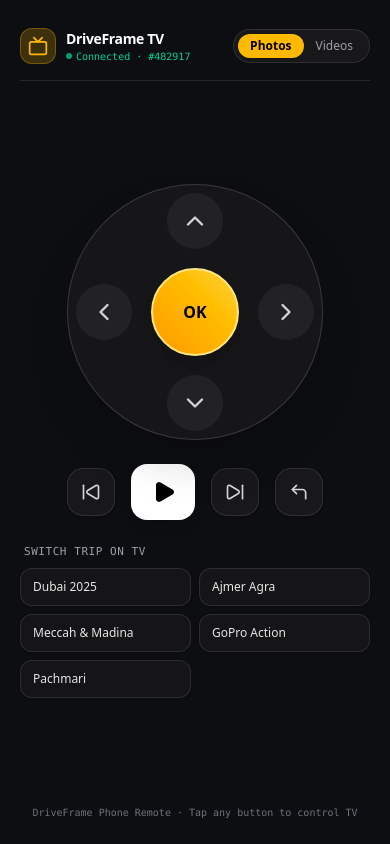
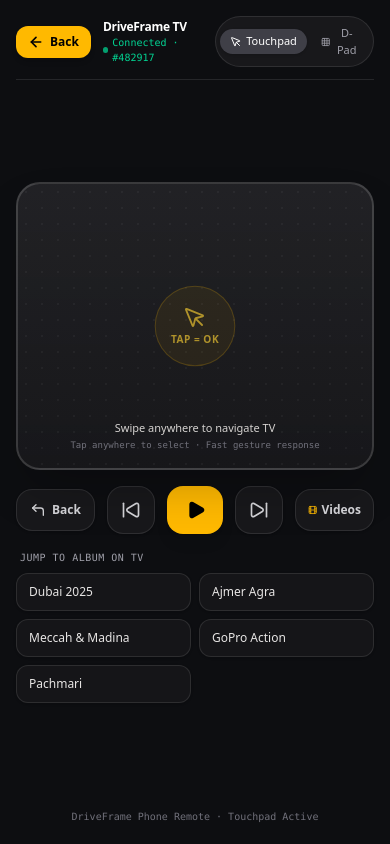
Before and after one commit to shaizanalam/tv, a Next.js app in the folder apps/web/: page /remote in a window 390 px wide. Built offline with nearby package versions, Linux system fonts and the light colour scheme.

Commit message:
feat(remote): add interactive swipe touchpad surface and prominent back buttons on mobile remote

```diff
--- a/apps/web/app/remote/page.tsx
+++ b/apps/web/app/remote/page.tsx
@@ -1,25 +1,27 @@
 'use client';
 
-import React, { useState, useEffect, useCallback, Suspense } from 'react';
+import React, { useState, useEffect, useCallback, useRef, Suspense } from 'react';
 import { useSearchParams } from 'next/navigation';
-import { motion } from 'framer-motion';
+import { motion, AnimatePresence } from 'framer-motion';
 import {
   ChevronUp,
   ChevronDown,
   ChevronLeft,
   ChevronRight,
   Play,
-  Pause,
   SkipForward,
   SkipBack,
   CornerUpLeft,
   Tv,
   Film,
   Image as ImageIcon,
-  CheckCircle2,
   Sliders,
   Volume2,
   Loader2,
+  MousePointer,
+  Grid,
+  ArrowLeft,
+  Smartphone,
 } from 'lucide-react';
 
 const TRIP_COLLECTIONS = [
@@ -35,7 +37,12 @@ function RemoteControllerContent() {
   const pairCode = searchParams.get('pair') || searchParams.get('code') || '482917';
 
   const [activeTab, setActiveTab] = useState<'photos' | 'videos'>('photos');
-  const [lastSent, setLastSent] = useState<string>('');
+  const [controlMode, setControlMode] = useState<'trackpad' | 'dpad'>('trackpad');
+  const [lastGesture, setLastGesture] = useState<string>('');
+
+  // Touchpad touch tracking refs
+  const touchStartPos = useRef<{ x: number; y: number; time: number } | null>(null);
+  const touchPadRef = useRef<HTMLDivElement | null>(null);
 
   // Send Remote Command over sync channel
   const sendCommand = useCallback(
@@ -43,12 +50,12 @@ function RemoteControllerContent() {
       // Gentle mobile haptic vibration
       if (typeof window !== 'undefined' && 'vibrate' in navigator) {
         try {
-          navigator.vibrate(20);
+          navigator.vibrate(25);
         } catch {}
       }
 
-      setLastSent(type);
-      setTimeout(() => setLastSent(''), 600);
+      setLastGesture(type);
+      setTimeout(() => setLastGesture(''), 500);
 
       try {
         await fetch('/api/remote/sync', {
@@ -70,16 +77,67 @@ function RemoteControllerContent() {
     [pairCode]
   );
 
+  // Touchpad Gestures: Tap to OK, Swipe Up/Down/Left/Right
+  const handleTouchStart = (e: React.TouchEvent) => {
+    const touch = e.touches[0];
+    touchStartPos.current = {
+      x: touch.clientX,
+      y: touch.clientY,
+      time: Date.now(),
+    };
+  };
+
+  const handleTouchEnd = (e: React.TouchEvent) => {
+    if (!touchStartPos.current) return;
+    const touch = e.changedTouches[0];
+    const dx = touch.clientX - touchStartPos.current.x;
+    const dy = touch.clientY - touchStartPos.current.y;
+    const dt = Date.now() - touchStartPos.current.time;
+
+    const absX = Math.abs(dx);
+    const absY = Math.abs(dy);
+    const minSwipeDist = 35; // minimum distance in px for a gesture
+
+    if (absX < 15 && absY < 15 && dt < 300) {
+      // Tap detected -> Execute OK
+      sendCommand('ok');
+    } else if (absX > absY && absX > minSwipeDist) {
+      // Horizontal swipe
+      if (dx > 0) {
+        sendCommand('dpad_right');
+      } else {
+        sendCommand('dpad_left');
+      }
+    } else if (absY > absX && absY > minSwipeDist) {
+      // Vertical swipe
+      if (dy > 0) {
+        sendCommand('dpad_down');
+      } else {
+        sendCommand('dpad_up');
+      }
+    }
+
+    touchStartPos.current = null;
+  };
+
   return (
-    <div className="min-h-[100dvh] w-full bg-[#0d0e11] text-stone-100 flex flex-col justify-between p-5 select-none font-sans">
-      {/* Top Header */}
-      <header className="flex items-center justify-between pt-2 pb-4 border-b border-white/10">
-        <div className="flex items-center gap-2.5">
-          <div className="w-9 h-9 rounded-xl bg-amber-400/20 border border-amber-400/30 flex items-center justify-center text-amber-400">
-            <Tv className="w-5 h-5" />
-          </div>
-          <div>
-            <h1 className="text-sm font-semibold tracking-tight text-white">DriveFrame TV</h1>
+    <div className="min-h-[100dvh] w-full bg-[#0d0e11] text-stone-100 flex flex-col justify-between p-4 sm:p-5 select-none font-sans">
+      {/* 1. Header with prominent Back Button */}
+      <header className="flex items-center justify-between pb-3 border-b border-white/10">
+        <div className="flex items-center gap-2">
+          {/* Prominent Back Button */}
+          <motion.button
+            whileTap={{ scale: 0.9 }}
+            onClick={() => sendCommand('back')}
+            className="flex items-center gap-1.5 px-3 py-2 rounded-xl bg-amber-400 text-black font-bold text-xs cursor-pointer shadow-md active:bg-amber-300"
+            title="Back / Exit on TV"
+          >
+            <ArrowLeft className="w-4 h-4 stroke-[2.5]" />
+            <span>Back</span>
+          </motion.button>
+
+          <div className="pl-1">
+            <h1 className="text-xs font-semibold text-white tracking-tight">DriveFrame TV</h1>
             <p className="text-[10px] text-emerald-400 font-mono flex items-center gap-1">
               <span className="w-1.5 h-1.5 rounded-full bg-emerald-400 animate-pulse" />
               Connected · #{pairCode}
@@ -87,40 +145,87 @@ function RemoteControllerContent() {
           </div>
         </div>
 
-        {/* Photos vs Videos Toggle */}
-        <div className="flex items-center bg-zinc-900 border border-white/10 p-1 rounded-full">
+        {/* Mode Selector: Touchpad vs D-Pad */}
+        <div className="flex items-center bg-zinc-900 border border-white/10 p-1 rounded-full gap-1">
           <button
-            onClick={() => {
-              setActiveTab('photos');
-              sendCommand('switch_hub', { tab: 'photos' });
-            }}
-            className={`px-3 py-1 rounded-full text-xs font-medium cursor-pointer transition-all ${
-              activeTab === 'photos' ? 'bg-amber-400 text-black font-semibold shadow' : 'text-zinc-400'
+            onClick={() => setControlMode('trackpad')}
+            className={`flex items-center gap-1 px-2.5 py-1 rounded-full text-[11px] font-medium cursor-pointer transition-all ${
+              controlMode === 'trackpad' ? 'bg-zinc-700 text-white shadow' : 'text-zinc-400'
             }`}
           >
-            Photos
+            <MousePointer className="w-3 h-3" />
+            <span>Touchpad</span>
           </button>
           <button
-            onClick={() => {
-              setActiveTab('videos');
-              sendCommand('switch_hub', { tab: 'videos' });
-            }}
-            className={`px-3 py-1 rounded-full text-xs font-medium cursor-pointer transition-all ${
-              activeTab === 'videos' ? 'bg-amber-400 text-black font-semibold shadow' : 'text-zinc-400'
+            onClick={() => setControlMode('dpad')}
+            className={`flex items-center gap-1 px-2.5 py-1 rounded-full text-[11px] font-medium cursor-pointer transition-all ${
+              controlMode === 'dpad' ? 'bg-zinc-700 text-white shadow' : 'text-zinc-400'
             }`}
           >
-            Videos
+            <Grid className="w-3 h-3" />
+            <span>D-Pad</span>
           </button>
         </div>
       </header>
 
-      {/* Main Touch Trackpad & D-Pad */}
-      <main className="my-auto flex flex-col items-center gap-6 py-4">
-        {/* Spatial Circular D-Pad */}
+      {/* 2. Main Interactive Surface (Touchpad or D-Pad) */}
+      <main className="my-auto flex flex-col items-center gap-4 py-2 w-full max-w-sm mx-auto">
+        {controlMode === 'trackpad' ? (
+          /* ============================================================ */
+          /* TOUCHPAD CONTROLLER (Apple TV Remote Trackpad Style)          */
+          /* ============================================================ */
+          <div className="w-full flex flex-col items-center gap-2">
+            <div
+              ref={touchPadRef}
+              onTouchStart={handleTouchStart}
+              onTouchEnd={handleTouchEnd}
+              className="relative w-full h-72 rounded-3xl bg-gradient-to-b from-zinc-800/80 to-zinc-900/95 border-2 border-white/15 shadow-2xl flex flex-col items-center justify-center p-6 cursor-pointer touch-none active:border-amber-400/50 transition-colors"
+            >
+              {/* Subtle Touchpad Grid Texture */}
+              <div className="absolute inset-0 rounded-3xl bg-[radial-gradient(#ffffff0a_1px,transparent_1px)] [background-size:16px_16px] pointer-events-none" />
+
+              {/* Center Touch Indicator */}
+              <motion.div
+                animate={{ scale: [1, 1.05, 1], opacity: [0.6, 0.9, 0.6] }}
+                transition={{ duration: 3, repeat: Infinity }}
+                className="w-20 h-20 rounded-full bg-amber-400/10 border border-amber-400/30 flex flex-col items-center justify-center text-amber-300 pointer-events-none"
+              >
+                <MousePointer className="w-6 h-6 stroke-[1.8] mb-0.5" />
+                <span className="text-[10px] font-bold tracking-wider">TAP = OK</span>
+              </motion.div>
+
+              <div className="absolute bottom-4 text-center pointer-events-none">
+                <p className="text-[11px] font-medium text-stone-300">
+                  Swipe anywhere to navigate TV
+                </p>
+                <p className="text-[9px] text-zinc-500 font-mono mt-0.5">
+                  Tap anywhere to select · Fast gesture response
+                </p>
+              </div>
+
+              {/* Dynamic Gesture Feedback Pill */}
+              <AnimatePresence>
+                {lastGesture && (
+                  <motion.div
+                    initial={{ opacity: 0, scale: 0.8 }}
+                    animate={{ opacity: 1, scale: 1 }}
+                    exit={{ opacity: 0, scale: 0.8 }}
+                    className="absolute top-4 px-3 py-1 rounded-full bg-amber-400 text-black text-[10px] font-bold uppercase tracking-wider shadow-lg"
+                  >
+                    {lastGesture.replace('_', ' ')}
+                  </motion.div>
+                )}
+              </AnimatePresence>
+            </div>
+          </div>
+        ) : (
+          /* ============================================================ */
+          /* CLASSIC SPATIAL D-PAD                                        */
+          /* ============================================================ */
           <div className="relative w-64 h-64 rounded-full bg-zinc-900/90 border border-white/15 shadow-2xl flex items-center justify-center p-3">
             {/* UP */}
             <motion.button
-            whileTap={{ scale: 0.92 }}
+              whileTap={{ scale: 0.9 }}
               onClick={() => sendCommand('dpad_up')}
               className="absolute top-2 w-14 h-14 rounded-full bg-white/5 active:bg-amber-400/30 flex items-center justify-center text-zinc-300 active:text-amber-300 cursor-pointer"
             >
@@ -129,7 +234,7 @@ function RemoteControllerContent() {
 
             {/* DOWN */}
             <motion.button
-            whileTap={{ scale: 0.92 }}
+              whileTap={{ scale: 0.9 }}
               onClick={() => sendCommand('dpad_down')}
               className="absolute bottom-2 w-14 h-14 rounded-full bg-white/5 active:bg-amber-400/30 flex items-center justify-center text-zinc-300 active:text-amber-300 cursor-pointer"
             >
@@ -138,7 +243,7 @@ function RemoteControllerContent() {
 
             {/* LEFT */}
             <motion.button
-            whileTap={{ scale: 0.92 }}
+              whileTap={{ scale: 0.9 }}
               onClick={() => sendCommand('dpad_left')}
               className="absolute left-2 w-14 h-14 rounded-full bg-white/5 active:bg-amber-400/30 flex items-center justify-center text-zinc-300 active:text-amber-300 cursor-pointer"
             >
@@ -147,7 +252,7 @@ function RemoteControllerContent() {
 
             {/* RIGHT */}
             <motion.button
-            whileTap={{ scale: 0.92 }}
+              whileTap={{ scale: 0.9 }}
               onClick={() => sendCommand('dpad_right')}
               className="absolute right-2 w-14 h-14 rounded-full bg-white/5 active:bg-amber-400/30 flex items-center justify-center text-zinc-300 active:text-amber-300 cursor-pointer"
             >
@@ -163,13 +268,24 @@ function RemoteControllerContent() {
               OK
             </motion.button>
           </div>
+        )}
 
-        {/* Playback Action Controls */}
-        <div className="flex items-center justify-center gap-4 w-full max-w-xs">
+        {/* 3. Action Controls Deck */}
+        <div className="flex items-center justify-center gap-3 w-full">
+          <motion.button
+            whileTap={{ scale: 0.9 }}
+            onClick={() => sendCommand('back')}
+            className="flex-1 py-3 px-3 rounded-2xl bg-zinc-900 border border-white/10 flex items-center justify-center gap-1.5 text-xs font-semibold text-zinc-300 active:text-amber-400 cursor-pointer shadow"
+          >
+            <CornerUpLeft className="w-4 h-4" />
+            <span>Back</span>
+          </motion.button>
+
           <motion.button
             whileTap={{ scale: 0.9 }}
             onClick={() => sendCommand('skip_prev')}
             className="w-12 h-12 rounded-2xl bg-zinc-900 border border-white/10 flex items-center justify-center text-zinc-300 active:text-amber-400 cursor-pointer shadow"
+            title="Previous"
           >
             <SkipBack className="w-5 h-5" />
           </motion.button>
@@ -177,33 +293,39 @@ function RemoteControllerContent() {
           <motion.button
             whileTap={{ scale: 0.9 }}
             onClick={() => sendCommand('play_pause')}
-            className="w-16 h-14 rounded-2xl bg-white text-black font-semibold flex items-center justify-center cursor-pointer shadow-lg active:scale-95 transition-transform"
+            className="w-14 h-12 rounded-2xl bg-amber-400 text-black font-semibold flex items-center justify-center cursor-pointer shadow-lg active:scale-95"
+            title="Play/Pause"
           >
-            <Play className="w-6 h-6 fill-current ml-0.5" />
+            <Play className="w-5 h-5 fill-current ml-0.5" />
           </motion.button>
 
           <motion.button
             whileTap={{ scale: 0.9 }}
             onClick={() => sendCommand('skip_next')}
             className="w-12 h-12 rounded-2xl bg-zinc-900 border border-white/10 flex items-center justify-center text-zinc-300 active:text-amber-400 cursor-pointer shadow"
+            title="Next"
           >
             <SkipForward className="w-5 h-5" />
           </motion.button>
 
           <motion.button
             whileTap={{ scale: 0.9 }}
-            onClick={() => sendCommand('back')}
-            className="w-12 h-12 rounded-2xl bg-zinc-900 border border-white/10 flex items-center justify-center text-zinc-300 active:text-amber-400 cursor-pointer shadow"
-            title="Back / Exit"
+            onClick={() => {
+              const nextTab = activeTab === 'photos' ? 'videos' : 'photos';
+              setActiveTab(nextTab);
+              sendCommand('switch_hub', { tab: nextTab });
+            }}
+            className="flex-1 py-3 px-3 rounded-2xl bg-zinc-900 border border-white/10 flex items-center justify-center gap-1 text-xs font-semibold text-zinc-300 active:text-amber-400 cursor-pointer shadow truncate"
           >
-            <CornerUpLeft className="w-5 h-5" />
+            {activeTab === 'photos' ? <Film className="w-4 h-4 text-amber-400" /> : <ImageIcon className="w-4 h-4 text-sky-400" />}
+            <span className="capitalize">{activeTab === 'photos' ? 'Videos' : 'Photos'}</span>
           </motion.button>
         </div>
 
-        {/* Quick Album Switcher */}
-        <div className="w-full max-w-sm">
-          <p className="text-[11px] font-mono uppercase tracking-wider text-zinc-400 mb-2 px-1">
-            Switch Trip on TV
+        {/* 4. Quick Trip Switcher */}
+        <div className="w-full">
+          <p className="text-[10px] font-mono uppercase tracking-wider text-zinc-400 mb-2 px-1">
+            Jump to Album on TV
           </p>
           <div className="grid grid-cols-2 gap-2">
             {TRIP_COLLECTIONS.map(trip => (
@@ -220,9 +342,9 @@ function RemoteControllerContent() {
         </div>
       </main>
 
-      {/* Footer Info */}
+      {/* Footer */}
       <footer className="text-center text-[10px] text-zinc-500 font-mono py-1">
-        DriveFrame Phone Remote · Tap any button to control TV
+        DriveFrame Phone Remote · {controlMode === 'trackpad' ? 'Touchpad Active' : 'D-Pad Active'}
       </footer>
     </div>
   );
```
Also changed, not shown: apps/web/app/api/remote/sync/route.ts (line endings or trailing spaces). Lines whose indentation alone changed are shown as unchanged.
